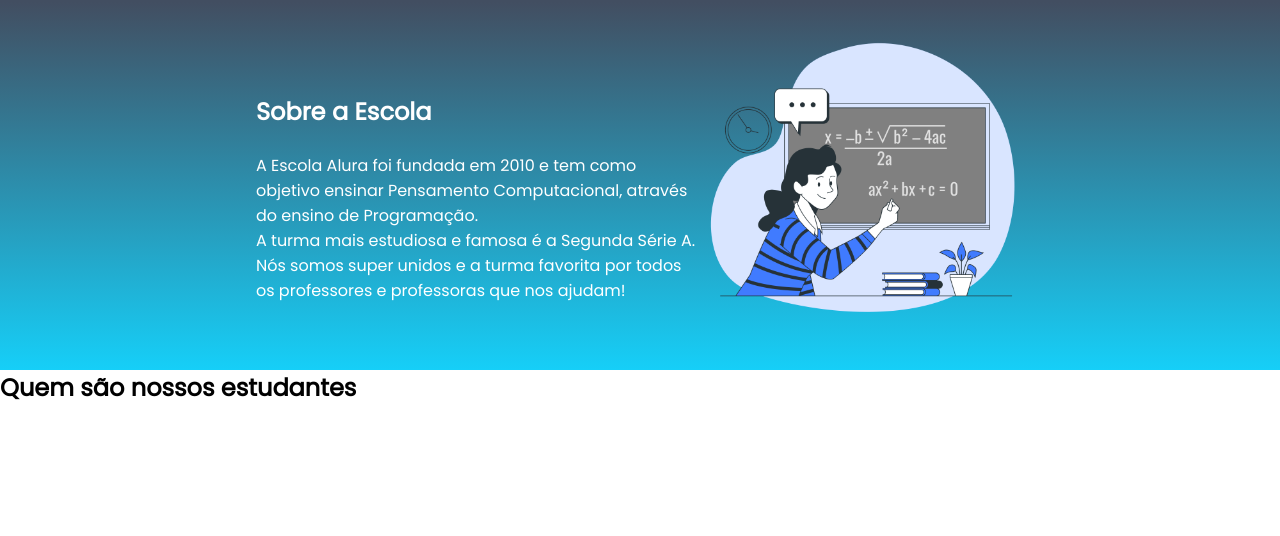
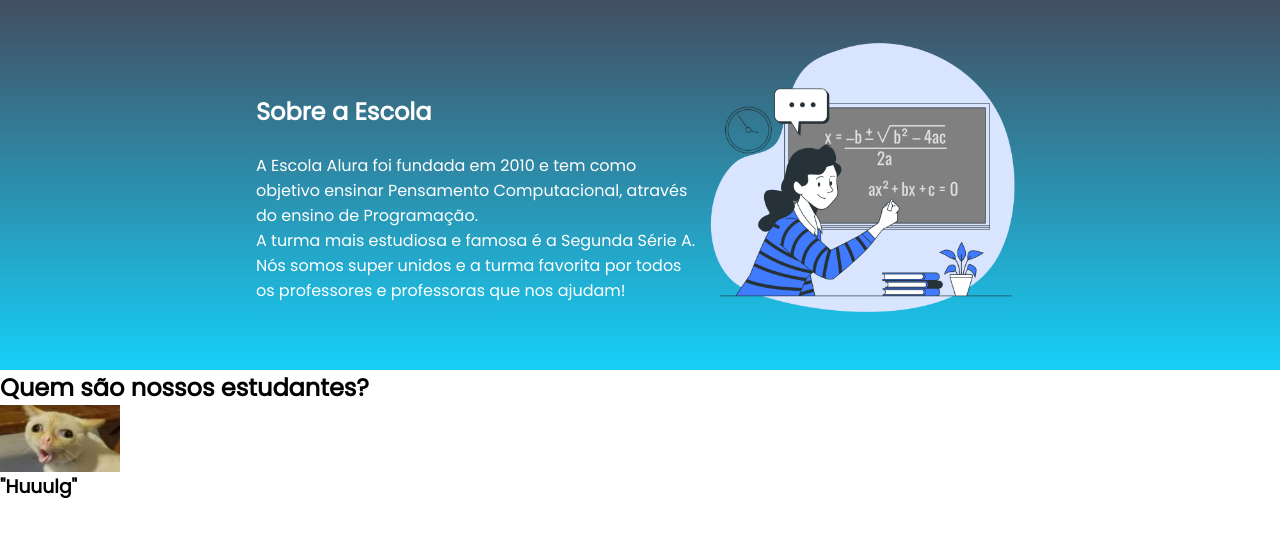
Before and after one commit to LC231A/site-escola, a plain HTML site: page index.html in a window 1280 px wide. Shown: the part 90-626 px from the top of the page. Drawn offline with Linux system fonts and the light colour scheme.

Commit message:
Add files via upload

```diff
--- a/index.html
+++ b/index.html
@@ -31,8 +31,10 @@
     </section>
 
     <section class="estudante">
-        <h2 class="estudante-título"> Quem são nossos estudantes</h2>
-    </section>
+    <h2 class="estudante-título"> Quem são nossos estudantes?</h2>
+    <img class="estudante-imagem" src="gato.jpg" alt="foto do gato">
+    <h3>"Huuulg"</h3>
+</section>
 </body>
 
 </html>
--- a/style.css
+++ b/style.css
@@ -45,3 +45,7 @@
 .escola-titulo{
     padding: 24px 0;
 }
+
+.estudante-imagem {
+    width: 120px;
+}
```
Also changed, not shown: gato.jpg (added).
